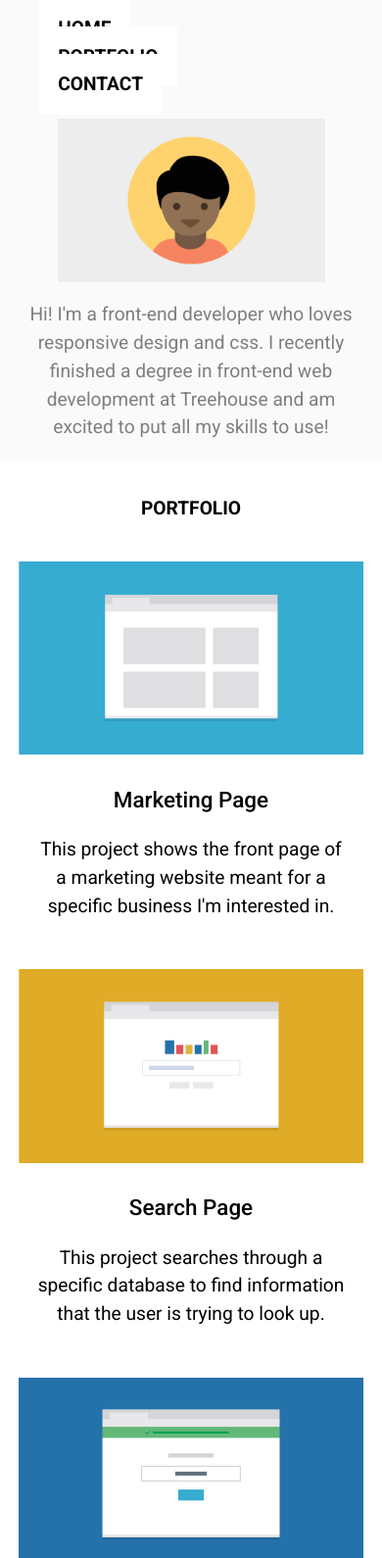
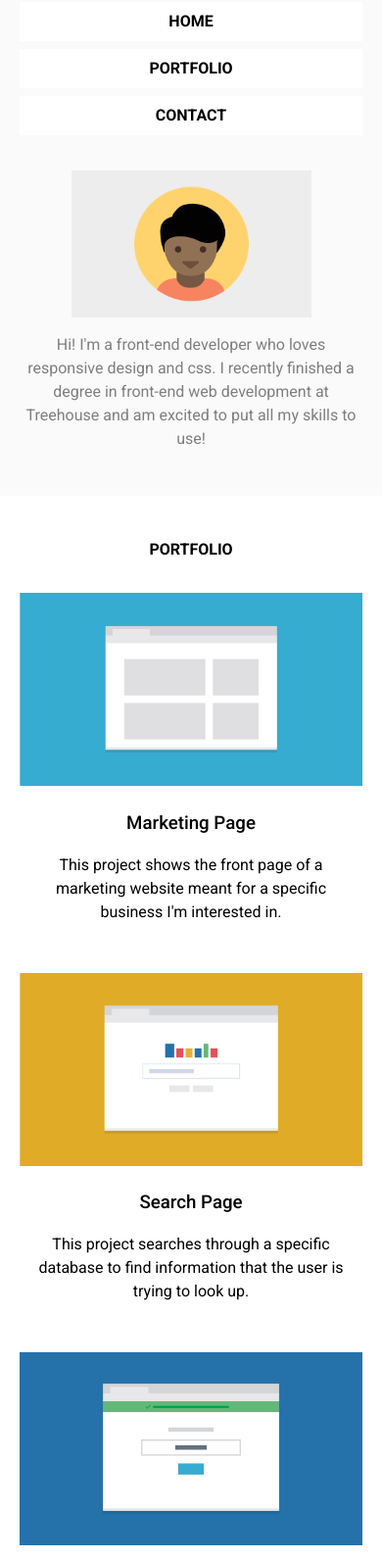
Before and after one commit to mdcrowson/FEWD-project-2, a plain HTML site: page index.html in a window 390 px wide. Shown: the part 84-1674 px from the top of the page at 98% size. Drawn offline with Linux system fonts and the light colour scheme.

Commit message:
Finished up mobile styling

```diff
--- a/css/styles.css
+++ b/css/styles.css
@@ -1,10 +1,6 @@
 /* General Styles ------------------ */
 * {
     box-sizing: border-box;
-}
-
-html {
-    font-size: 1.2em;
 }
 
 body {
@@ -16,14 +12,23 @@ body {
     margin: 0;
 }
 
+.group {
+    padding: 30px 20px;
+}
+
 img {
     width: 100%;
 }
 
 h1, h2, h3, p {
-    padding-left: 1rem;
-    padding-right: 1rem;
+    padding-left: 5px;
+    padding-right: 5px;
     text-align: center;
+}
+
+#portfolio p{
+    padding-left: 15px;
+    padding-right: 15px;
 }
 
 h1, h2 {
@@ -31,8 +36,9 @@ h1, h2 {
 }
 
 h1 {
-    font-size: 2rem;
+    font-size: 1.75rem;
     font-weight: 700;
+    margin-top: 0px;
 }
 
 h3 {
@@ -44,13 +50,6 @@ h3 {
 a {
     color: #000;
     text-decoration: none;
-}
-
-nav a {
-    padding: 1em;
-    margin: 0.5em 0;
-    background: white;
-    text-align: center;
 }
 
 a, h2 {
@@ -68,6 +67,22 @@ footer a{
 
 nav li {
     list-style-type: none;
+    padding: 0.5em;
+    margin: 0.5em auto;
+    background: white;
+    text-align: center;
+}
+
+nav li:hover {
+    background: grey;
+}
+
+nav ul {
+    padding-inline-start: 0px;
+}
+
+nav {
+    padding-bottom: 20px;
 }
 
 #profile-photo {
@@ -79,8 +94,8 @@ nav li {
 
 #portfolio {
     background-color: white;
-    width: 100vw;
-    padding: 1rem 1rem 3rem;
+    width: 100%;
+    /*padding: 1rem 1rem 1rem;*/
 }
 
 .gallery-item {
@@ -90,3 +105,18 @@ nav li {
 .gray {
     color: #7f7f7f;
 }
+
+#contact {
+    padding-top: 2rem;
+    padding-bottom: 2rem;
+}
+
+.flex {
+    display:flex;
+    justify-content: space-between;
+}
+
+footer {
+    padding-left: 20px;
+    padding-right:20px;
+}
--- a/index.html
+++ b/index.html
@@ -11,7 +11,7 @@
     <title>Student Name</title>
 </head>
 <body>
-    <header>
+    <header class="group">
         <nav>
             <h1>Student Name</h1>
             <ul>
@@ -29,7 +29,7 @@
 
 
     <main>
-        <div id="portfolio">
+        <div id="portfolio" class="group">
 
             <h2>Portfolio</h2>
 
@@ -75,20 +75,21 @@
             </section>
         </div>
 
-        <section id="contact">
+        <section id="contact" class="group">
             <h2>Contact</h2>
             <p class="gray">If you're interested in chatting or want more information about what I've been working on, I'd love to hear from you!</p>
             <p class="gray">Phone&nbsp&nbsp&nbsp<strong>+1 (111) 555-1234</strong></p>
             <p class="gray">Email&nbsp&nbsp&nbsp<strong>email@yoursite.com</strong></p>
         </section>
-
     </main>
 
 
     <footer>
         <hr>
-        <p>Student Name</p>
-        <p><a href=#>Back to Top</a></p>
+        <section class="flex">
+            <p><strong>Student Name</strong></p>
+            <p><a href=#>Back to Top</a></p>
+        </section>
     </footer>
 </body>
 </html>
```
Also changed, not shown: 1 other file.
